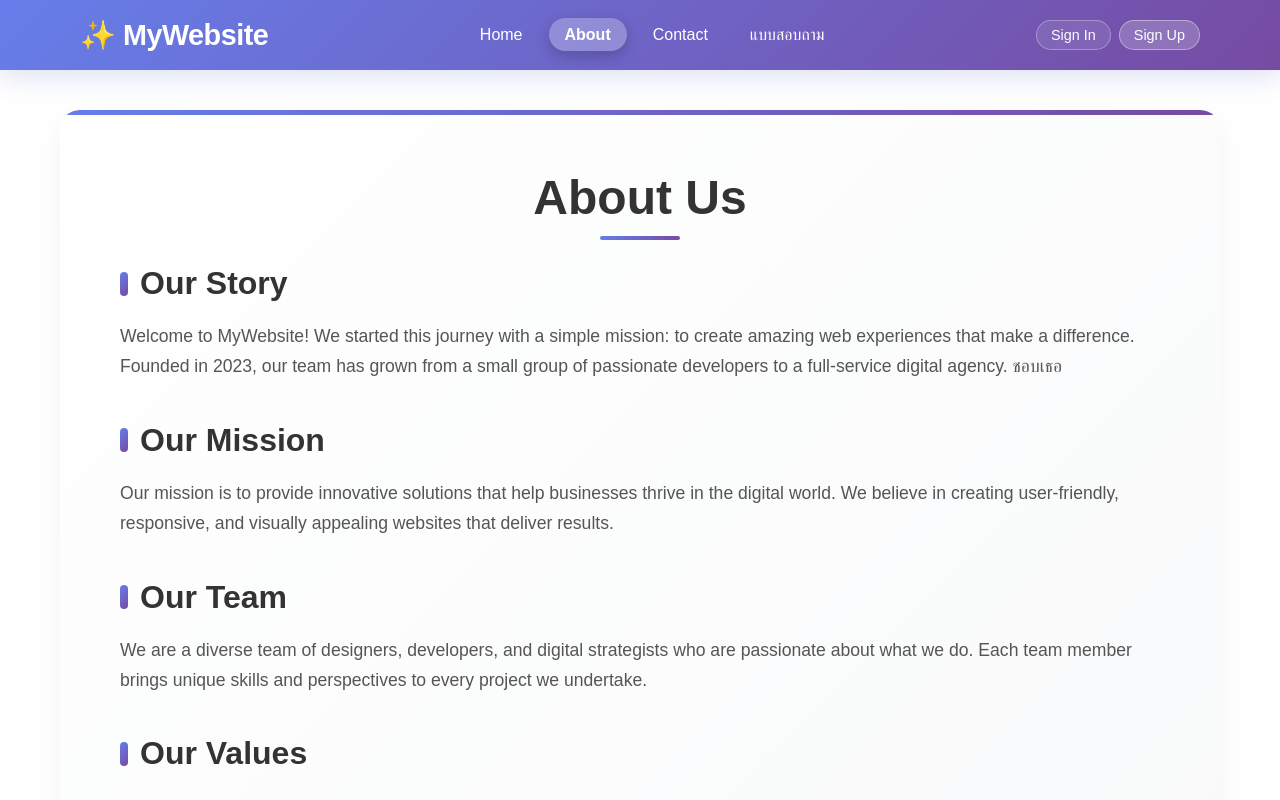
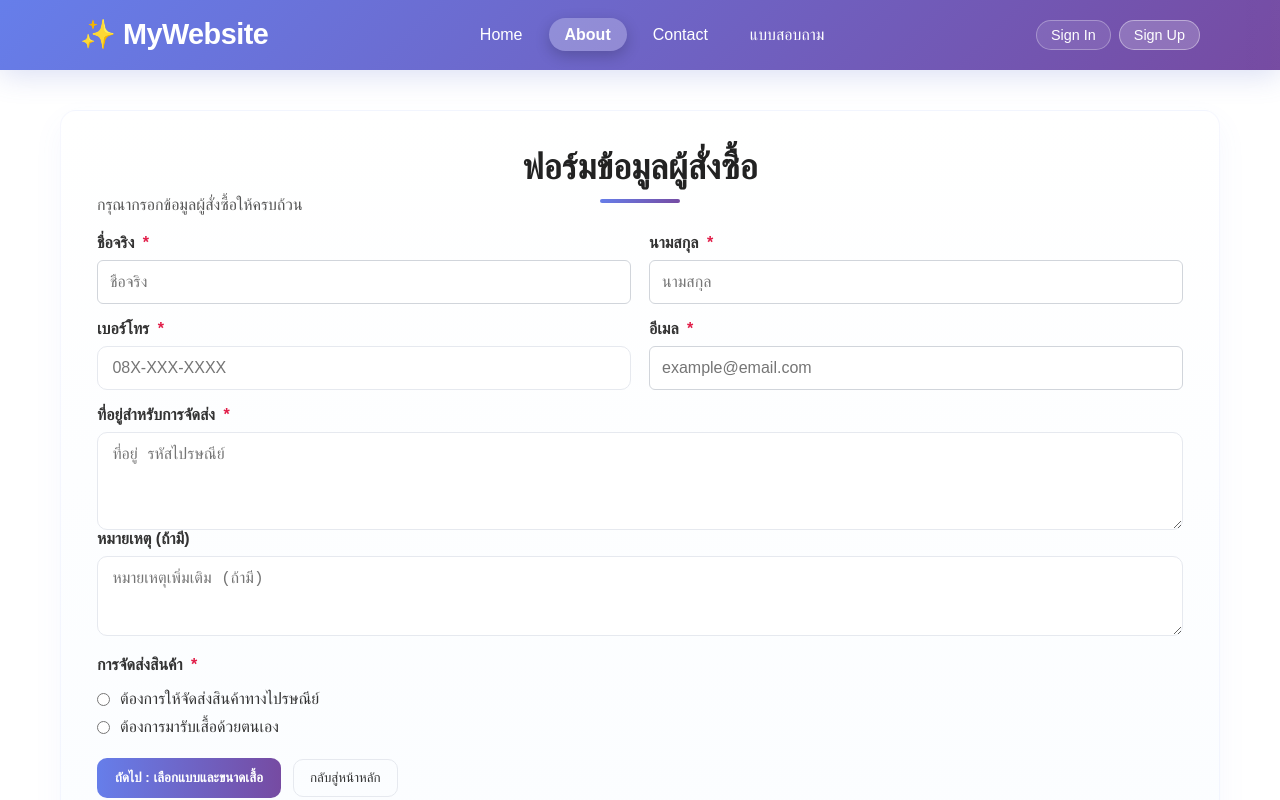
Before and after one commit to SSmikey/web_next, a Next.js app: page /about in a window 1280 px wide. Shown: the top 800 px of the page. Built offline with nearby package versions, Linux system fonts and the light colour scheme; no server answers.

Commit message:
add order form component with validation and styling

```diff
--- a/app/about/page.module.css
+++ b/app/about/page.module.css
@@ -193,3 +193,120 @@
     background: linear-gradient(135deg, #2a2a2a 0%, #333333 100%);
   }
 }
+
+/* Order form styles */
+.card {
+  background: linear-gradient(180deg, #ffffff 0%, #fbfdff 100%);
+  padding: 36px;
+  border-radius: 16px;
+  box-shadow: 0 12px 30px rgba(102, 126, 234, 0.06);
+  border: 1px solid rgba(102,126,234,0.06);
+}
+
+.title {
+  font-size: 2.2rem;
+  margin: 0 0 8px 0;
+  color: #222;
+}
+
+.lead {
+  color: #555;
+  margin-bottom: 20px;
+}
+
+.form {
+  display: block;
+}
+
+.row {
+  display: flex;
+  gap: 18px;
+  margin-bottom: 16px;
+}
+
+.formGroup {
+  flex: 1;
+  display: flex;
+  flex-direction: column;
+}
+
+.label {
+  font-weight: 600;
+  margin-bottom: 8px;
+  color: #333;
+}
+
+.required {
+  color: #e11d48;
+  margin-left: 4px;
+  font-weight: 700;
+}
+
+.input,
+.textarea {
+  width: 100%;
+  padding: 0.75rem 0.9rem;
+  border: 1px solid #e6e9ef;
+  border-radius: 10px;
+  font-size: 1rem;
+  color: #111827;
+}
+
+.textarea {
+  min-height: 80px;
+  resize: vertical;
+}
+
+.fieldset {
+  border: none;
+  margin: 20px 0;
+  padding: 0;
+}
+
+.radioGroup {
+  display: flex;
+  flex-direction: column;
+  gap: 10px;
+  margin-top: 8px;
+}
+
+.radioLabel {
+  display: flex;
+  align-items: center;
+  gap: 10px;
+  font-size: 1rem;
+  color: #333;
+}
+
+.actions {
+  display: flex;
+  gap: 12px;
+  margin-top: 22px;
+  align-items: center;
+}
+
+.primaryButton {
+  background: linear-gradient(90deg, #667eea 0%, #764ba2 100%);
+  color: white;
+  padding: 12px 18px;
+  border-radius: 10px;
+  border: none;
+  font-weight: 700;
+  cursor: pointer;
+}
+
+.secondaryButton {
+  background: transparent;
+  color: #333;
+  padding: 10px 16px;
+  border-radius: 10px;
+  border: 1px solid #e6e9ef;
+  cursor: pointer;
+}
+
+@media (max-width: 768px) {
+  .row { flex-direction: column; }
+  .card { padding: 20px; }
+  .primaryButton, .secondaryButton { width: 100%; }
+  .actions { flex-direction: column; }
+}
--- a/app/about/page.tsx
+++ b/app/about/page.tsx
@@ -1,48 +1,94 @@
+"use client";
+
+import { useRef } from "react";
+import { useRouter } from "next/navigation";
+import Link from "next/link";
 import styles from "./page.module.css";
 
-export default function About() {
+export default function AboutOrderForm() {
+  const router = useRouter();
+  const formRef = useRef<HTMLFormElement | null>(null);
+
+  const handleSubmit = (event: React.FormEvent) => {
+    event.preventDefault();
+    const form = formRef.current;
+    if (!form) return;
+
+    // Use HTML5 validation first
+    if (!form.checkValidity()) {
+      // This will trigger browser validation UI
+      form.reportValidity();
+      return;
+    }
+
+    // If valid, navigate to contact page (เลือกแบบและขนาดเสื้อ)
+    router.push("/contact");
+  };
+
   return (
     <div className={styles.container}>
-      <div className={styles.content}>
-        <h1 className={styles.title}>About Us</h1>
-        <div className={styles.section}>
-          <h2 className={styles.subtitle}>Our Story</h2>
-          <p className={styles.text}>
-            Welcome to MyWebsite! We started this journey with a simple mission: to create
-            amazing web experiences that make a difference. Founded in 2023, our team has grown
-            from a small group of passionate developers to a full-service digital agency. ชอบเธอ
+      <div className={styles.card}>
+        <h1 className={styles.title}>ฟอร์มข้อมูลผู้สั่งซื้อ</h1>
+        <p className={styles.lead}>กรุณากรอกข้อมูลผู้สั่งซื้อให้ครบถ้วน</p>
 
-          </p>
-        </div>
+        <form ref={formRef} className={styles.form} onSubmit={handleSubmit} noValidate>
+          <div className={styles.row}>
+            <div className={styles.formGroup}>
+              <label className={styles.label} htmlFor="firstName">ชื่อจริง <span className={styles.required}>*</span></label>
+              <input id="firstName" name="firstName" className={styles.input} type="text" placeholder="ชื่อจริง" required />
+            </div>
 
-        <div className={styles.section}>
-          <h2 className={styles.subtitle}>Our Mission</h2>
-          <p className={styles.text}>
-            Our mission is to provide innovative solutions that help businesses thrive in the
-            digital world. We believe in creating user-friendly, responsive, and visually
-            appealing websites that deliver results.
-          </p>
-        </div>
+            <div className={styles.formGroup}>
+              <label className={styles.label} htmlFor="lastName">นามสกุล <span className={styles.required}>*</span></label>
+              <input id="lastName" name="lastName" className={styles.input} type="text" placeholder="นามสกุล" required />
+            </div>
+          </div>
 
-        <div className={styles.section}>
-          <h2 className={styles.subtitle}>Our Team</h2>
-          <p className={styles.text}>
-            We are a diverse team of designers, developers, and digital strategists who are
-            passionate about what we do. Each team member brings unique skills and perspectives
-            to every project we undertake.
-          </p>
-        </div>
+          <div className={styles.row}>
+            <div className={styles.formGroup}>
+              <label className={styles.label} htmlFor="phone">เบอร์โทร <span className={styles.required}>*</span></label>
+              <input id="phone" name="phone" className={styles.input} type="tel" placeholder="08X-XXX-XXXX" required />
+            </div>
 
-        <div className={styles.section}>
-          <h2 className={styles.subtitle}>Our Values</h2>
-          <ul className={styles.valuesList}>
-            <li>Innovation in every project</li>
-            <li>Customer satisfaction above all</li>
-            <li>Continuous learning and improvement</li>
-            <li>Collaboration and teamwork</li>
-            <li>Integrity and transparency</li>
-          </ul>
-        </div>
+            <div className={styles.formGroup}>
+              <label className={styles.label} htmlFor="email">อีเมล <span className={styles.required}>*</span></label>
+              <input id="email" name="email" className={styles.input} type="email" placeholder="example@email.com" required />
+            </div>
+          </div>
+
+          <div className={styles.formGroup}>
+            <label className={styles.label} htmlFor="address">ที่อยู่สำหรับการจัดส่ง <span className={styles.required}>*</span></label>
+            <textarea id="address" name="address" className={styles.textarea} placeholder="ที่อยู่ รหัสไปรษณีย์" rows={4} required />
+          </div>
+
+          <div className={styles.formGroup}>
+            <label className={styles.label} htmlFor="note">หมายเหตุ (ถ้ามี)</label>
+            <textarea id="note" name="note" className={styles.textarea} placeholder="หมายเหตุเพิ่มเติม (ถ้ามี)" rows={3} />
+          </div>
+
+          <fieldset className={styles.fieldset}>
+            <legend className={styles.label}>การจัดส่งสินค้า <span className={styles.required}>*</span></legend>
+            <div className={styles.radioGroup}>
+              <label className={styles.radioLabel}>
+                <input type="radio" name="shippingMethod" value="mail" required />
+                <span>ต้องการให้จัดส่งสินค้าทางไปรษณีย์</span>
+              </label>
+
+              <label className={styles.radioLabel}>
+                <input type="radio" name="shippingMethod" value="pickup" required />
+                <span>ต้องการมารับเสื้อด้วยตนเอง</span>
+              </label>
+            </div>
+          </fieldset>
+
+          <div className={styles.actions}>
+            <button type="submit" className={styles.primaryButton} aria-label="ถัดไป">ถัดไป : เลือกแบบและขนาดเสื้อ</button>
+
+            <Link href="/">
+              <button type="button" className={styles.secondaryButton}>กลับสู่หน้าหลัก</button>
+            </Link>
+          </div>
+        </form>
       </div>
     </div>
   );
```
